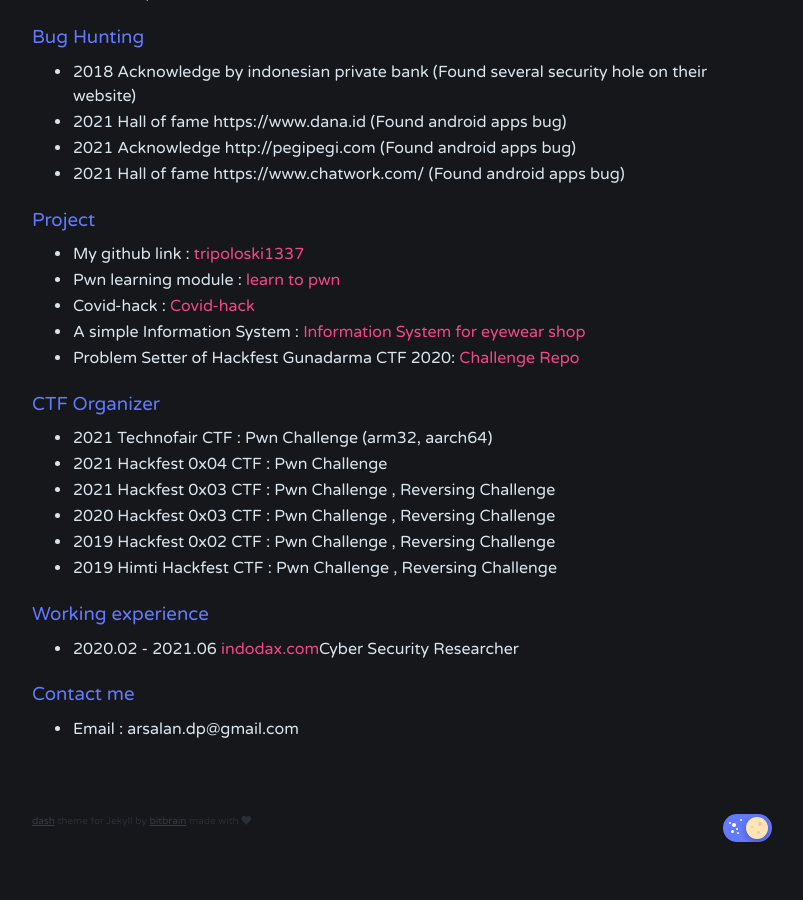
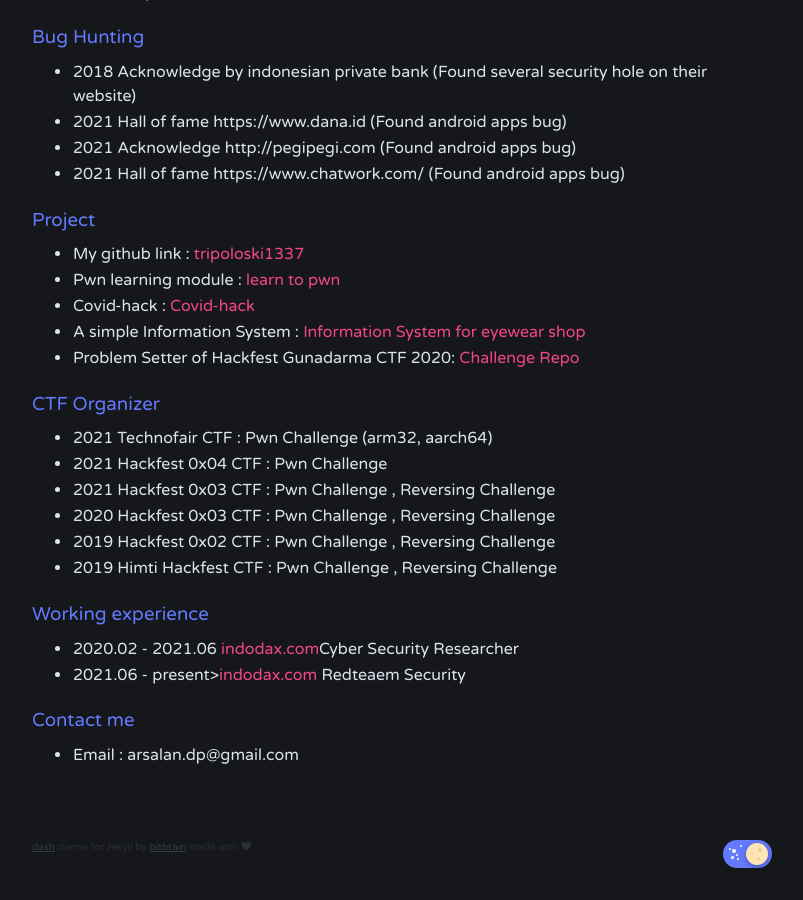
Before and after one commit to tripoloski1337/tripoloski1337.github.io, a Jekyll site: the page built from about/index.html, in a window 1280 px wide and 900 px high, scrolled down 1124 px. Shown: the whole window, without its empty margins (238-1041 px from the left). Built offline with Jekyll 4.4.1, drawn with Linux system fonts in a browser that asks for light colours; before the commit the page ends 1998 px from its top, so only the background shows below that.

Commit message:
update bio

```diff
--- a/about/index.html
+++ b/about/index.html
@@ -78,6 +78,7 @@
 <h3>Working experience</h3>
 <ul>
   <li>2020.02 - 2021.06 <a href="https://indodax.com/" > indodax.com</a>Cyber Security Researcher</li>
+  <li>2021.06 - present><a href="https://indodax.com/" >indodax.com</a> Redteaem Security</li>
 </ul>
 
 <h3>Contact me</h3>
```
